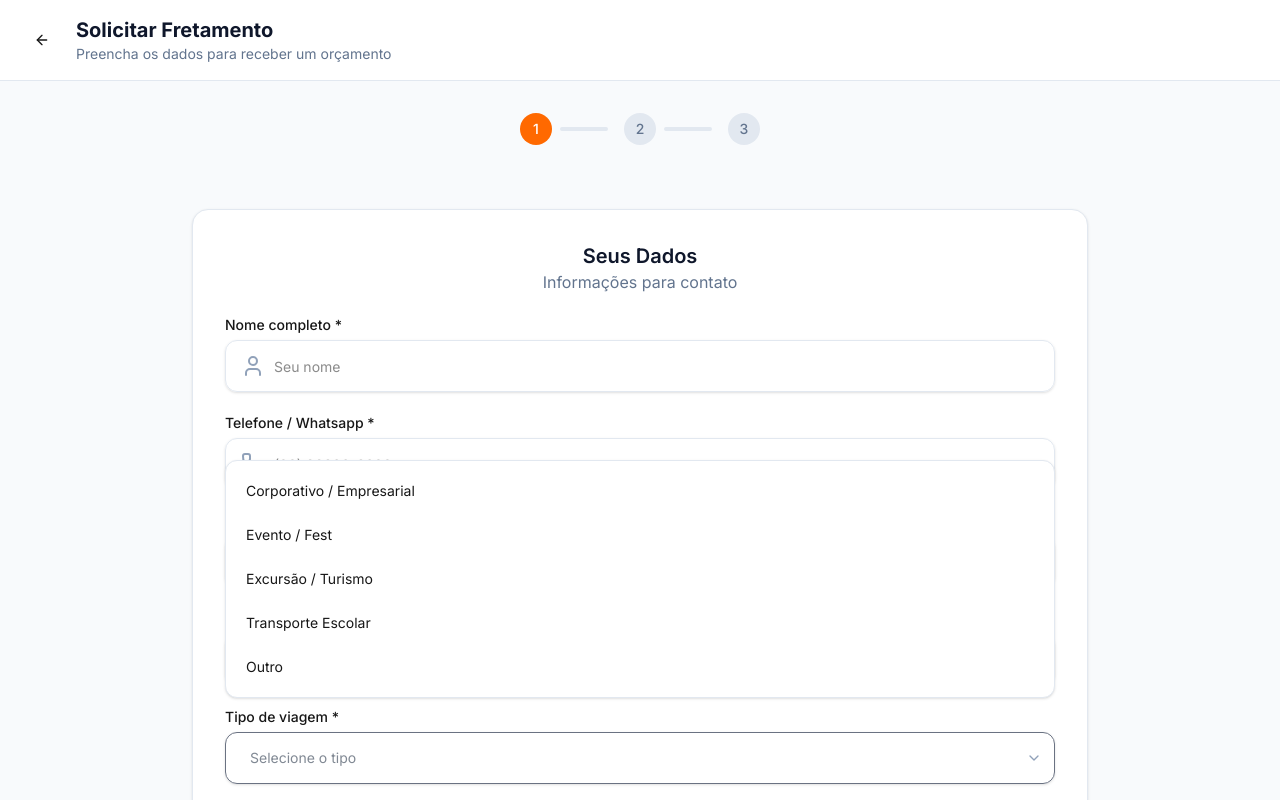
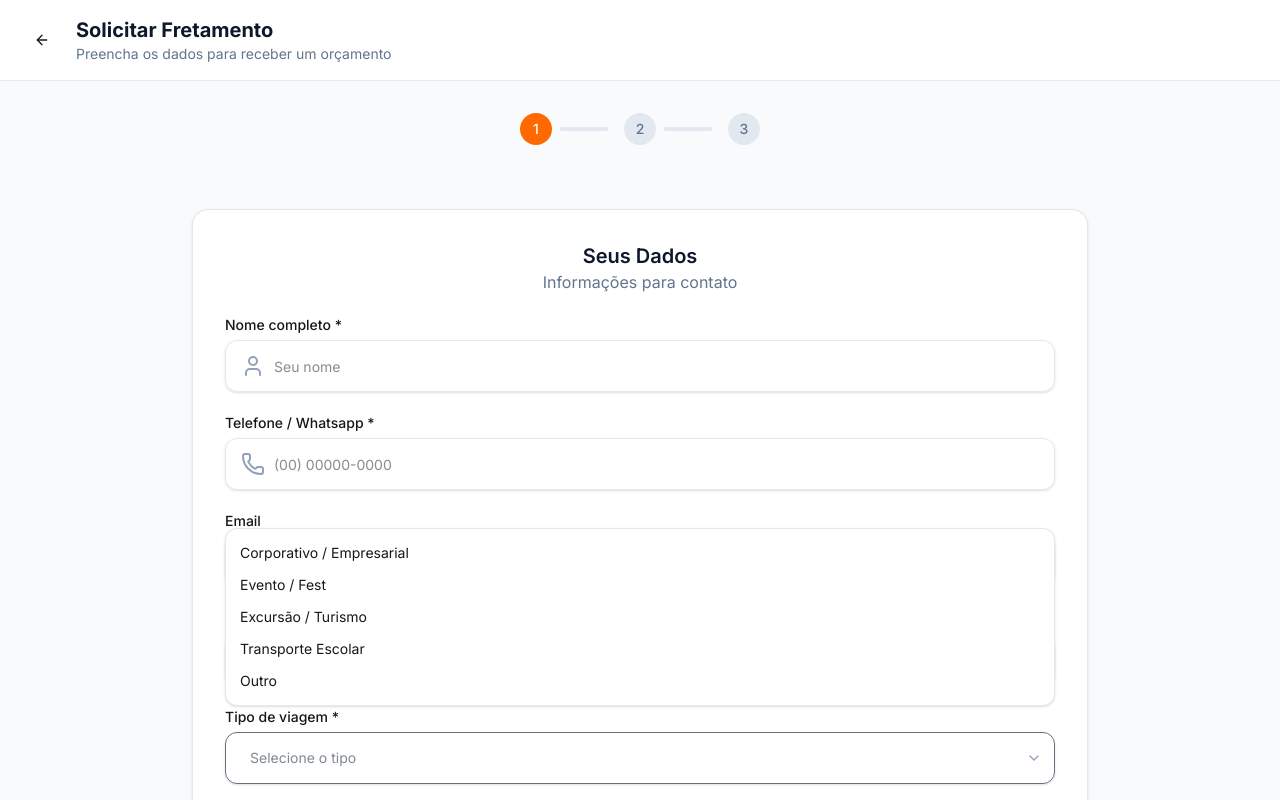
Before and after one commit to rodrigoRolim/vrum-vrum, a Next.js app: page /transport-request in a window 1280 px wide. Both pictures are taken after a click on the button "Selecione o tipo". Shown: the top 800 px of the page. Built offline with nearby package versions, Linux system fonts and the light colour scheme.

Commit message:
select option

```diff
--- a/components/Select.tsx
+++ b/components/Select.tsx
@@ -18,14 +18,15 @@ interface Handlers {
   onSelect: (selected: Option) => void
 }
 type SelectParams = Props & Handlers
-export default function Select({ label, options, selected = DEFAULT_SELECTED }: SelectParams) {
+export default function Select({ label, options, selected = DEFAULT_SELECTED, onSelect, }: SelectParams) {
   const [open, setOpen] = useState(false)
   const containerRef = useRef<HTMLDivElement>(null)
   const triggerRef = useRef<HTMLButtonElement>(null)
   const listRef = useRef<HTMLUListElement>(null)
 
-  function handleClickOnOption(e: MouseEvent<HTMLButtonElement>) {
-
+  function handleClickOnOption(selected: Option) {
+    onSelect(selected)
+    toggleCombobox()
   }
   function toggleCombobox() {
     setOpen(open => !open)
@@ -64,19 +65,21 @@ export default function Select({ label, options, selected = DEFAULT_SELECTED }:
         className={[
           "px-2 py-2 flex flex-col absolute bg-white w-full border border-slate-200 rounded-xl shadow-sm max-h-80 overflow-y-auto",
           direction === "bottom"
-            ? "top-full translate-y-3"
-            : "bottom-full -translate-y-3",
+            ? "top-full translate-y-1"
+            : "bottom-full -translate-y-1",
         ].join(" ")}
       >
         {options.map(({ id, text }) => (
           <li
             key={id}
-            className="text-sm hover:bg-slate-200/30 p-1.5 rounded-md"
             role="listitem"
           >
             <button
-              className="text-sm hover:bg-slate-200/30 p-1.5 rounded-md"
-              onClick={handleClickOnOption}
+              className="text-sm w-full text-left hover:bg-slate-200/30 p-1.5 rounded-md cursor-pointer"
+              type="button"
+              data-id={id}
+              data-text={text}
+              onClick={() => handleClickOnOption({id, text})}
             >
               {text}
             </button>
```
